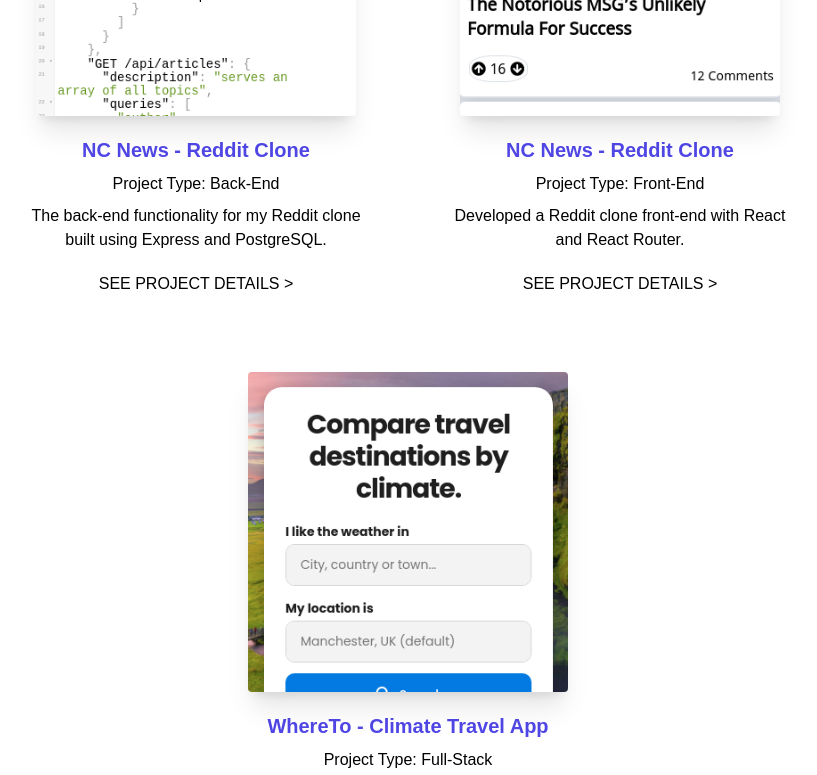
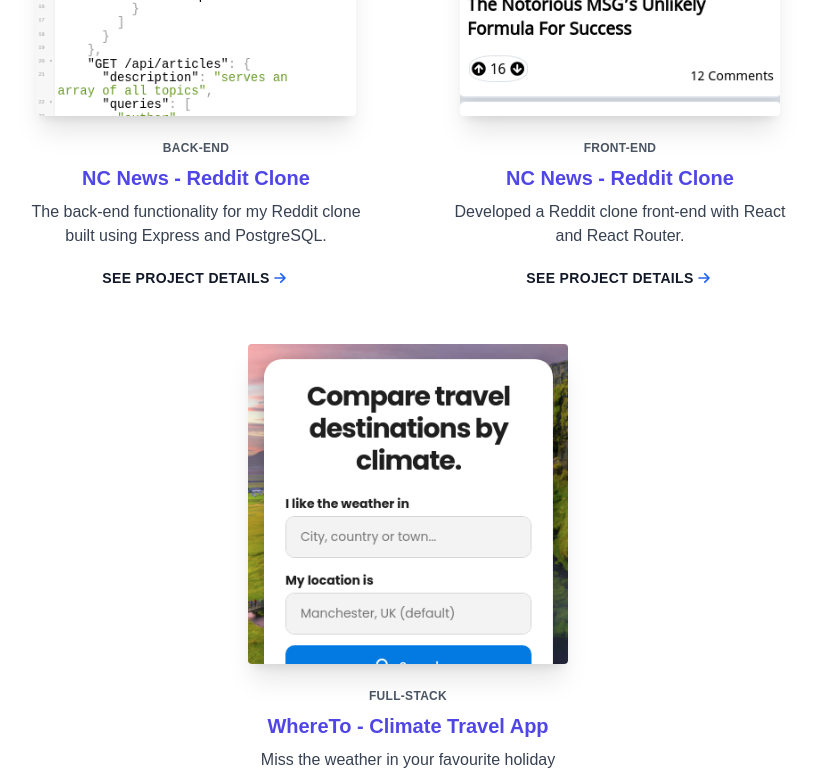
Before and after one commit to benwestondigital/next-portfolio, a Next.js app: page / in a window 1280 px wide. Shown: the part 2300-3075 px from the top of the page, without its empty margins (232-1049 px from the left). Built offline with nearby package versions, Linux system fonts and the light colour scheme.

Commit message:
improve project cardstyling

```diff
--- a/components/SingleProject.jsx
+++ b/components/SingleProject.jsx
@@ -15,17 +15,34 @@ const SingleProject = ({ project: { slug, frontmatter } }) => {
             objectPosition='top'
           />
         </div>
-        <h2 className='text-xl m-2 mt-5 text-indigo-600 font-semibold'>
+        <h3 className='mx-2 mt-6 text-xs uppercase font-semibold text-gray-600 tracking-wide'>
+          {frontmatter.type}
+        </h3>
+        <h2 className='text-xl my-2 text-indigo-600 font-semibold'>
           {frontmatter.title}
         </h2>
-        <h3 className='mx-2 mb-2'>Project Type: {frontmatter.type}</h3>
-        <p className='text-center font-normal mx-2 mb-5 flex-wrap'>
+        <p className='text-base text-center mx-2 mb-5 flex-wrap text-gray-700'>
           {frontmatter.description}
         </p>
-
-        <p className='uppercase text-center font-normal font mb-5 flex-wrap'>
-          See Project Details &gt;
-        </p>
+        <div className='flex items-center'>
+          <p className='uppercase text-center text-sm font-semibold tracking-wide text-gray-900 hover:text-blue-600'>
+            See Project Details
+          </p>
+          <svg
+            xmlns='http://www.w3.org/2000/svg'
+            className='h-5 w-5 text-blue-600'
+            fill='none'
+            viewBox='0 0 24 24'
+            stroke='currentColor'
+            strokeWidth='2'
+          >
+            <path
+              strokeLinecap='round'
+              strokeLinejoin='round'
+              d='m13 7 5 5m0 0-5 5m5-5H6'
+            />
+          </svg>
+        </div>
       </a>
     </Link>
   );
```
